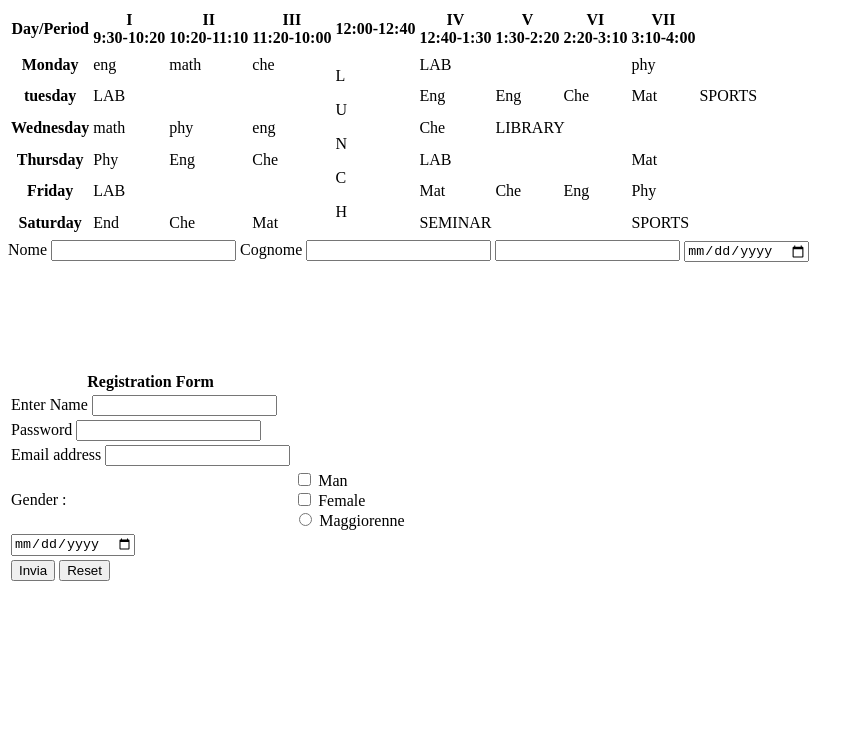
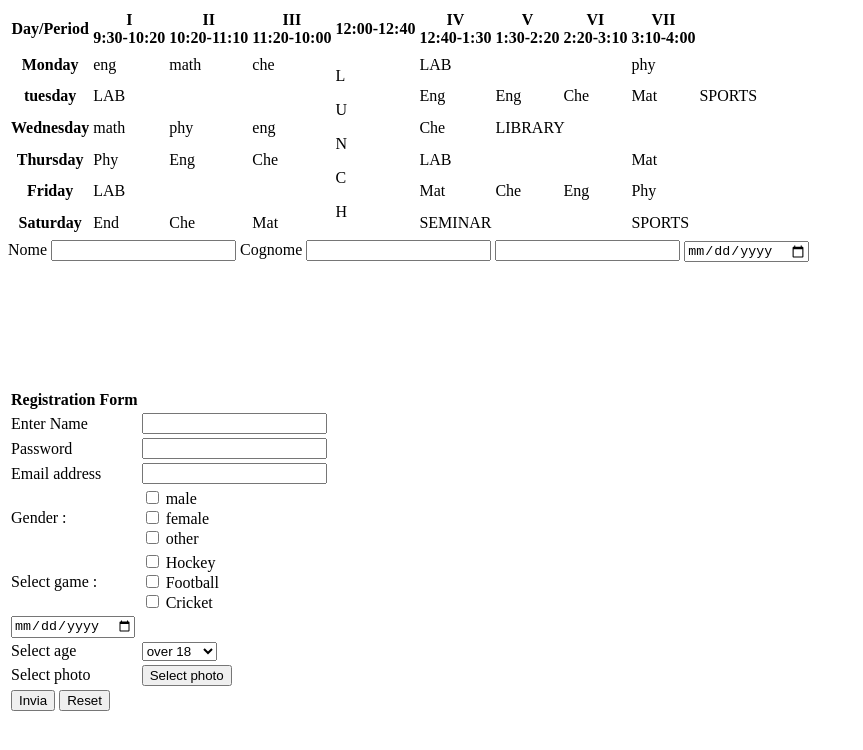
Before and after one commit to mariotol123/OpinnoFrontend, a plain HTML site: page 7-nov-2023/table-form.html in a window 1280 px wide. Shown: the whole page, without its empty margins (0-863 px from the left). Drawn offline with Linux system fonts and the light colour scheme.

Commit message:
Tabella form con simone ergotino

```diff
--- a/7-nov-2023/table-form.html
+++ b/7-nov-2023/table-form.html
@@ -93,35 +93,47 @@
                 <th>Registration Form</th>
             </tr>
             <tr>
-                <td><label for="enter-name">Enter Name</label>
-                    <input type="text" name="nome">
-                </td>
+                <td><label for="enter-name">Enter Name</label></td>
+                <td><input type="text" name="nome"></td>
             </tr>
             <tr>
                 <td>
-                    <label for="password">Password</label>
-                    <input type="text" name="password" id="password">
-                </td>
-            </tr>
-            <tr>
-                <td>
-                    <label for="email-address">Email address</label>
-                    <input type="text" name="email-address" id="email-address">
-                </td>
+                    <label for="password">Password</label></td>
+                    <td><input type="text" name="password" id="password"></td>
             </tr>
             <br>
             <tr>
                 <td>
-                    Gender :
+                    <label for="email-address">Email address</label></td>
+                    <td><input type="text" name="email-address" id="email-address"></td>
+            </tr>
+            <br>
+            <tr>
+                <td>
+                    <label for="gender">Gender :</label></td>
+                    <td><input type="checkbox">
+                        <label for="male">male</label>
+                        <br>
+                        <input type="checkbox" name="female" id="female">
+                        <label for="female">female</label>
+                        <br>
+                        <input type="checkbox" name="other" id="other">
+                        <label for="other">other</label></td>
+            </tr>
+            <tr>
+
+                    <td><label for="Select-game">Select game :</label></td>
+
                     <td>
-                        <input type="checkbox" name="gender" id="">
-                        <label for="man">Man</label> <br>
                         <input type="checkbox">
-                        <label for="female">Female</label><br>
-                        <input type="radio" name="" id="Maggiorenne">
-                        <label for="">Maggiorenne</label>
+                        <label for="Hockey">Hockey</label>
+                        <br>
+                        <input type="checkbox" name="football" id="football">
+                        <label for="female">Football</label>
+                        <br>
+                        <input type="checkbox" name="Cricket" id="Cricket">
+                        <label for="other">Cricket</label>
                     </td>
-                </td>
             </tr>
             <tr>
                 <td>
@@ -129,9 +141,22 @@
                 </td>
             </tr>
             <tr>
+                <td><label for="age">Select age</label></td>
+                <td><select name="age" id="age"><option value="over-18">over 18</option>
+                    <option value="under-18">under 18</option></select>
+
+            </td>
+
+            </tr>
+            <tr>
+                <td><label for="select">Select photo</label></td>
+                <td><button type="button">Select photo</button></td>
+            </tr>
+            <tr>
                 <td><button type="submit">Invia</button>
                     <button type="reset">Reset</button></td>
             </tr>
+
 
 
         </table>
```
